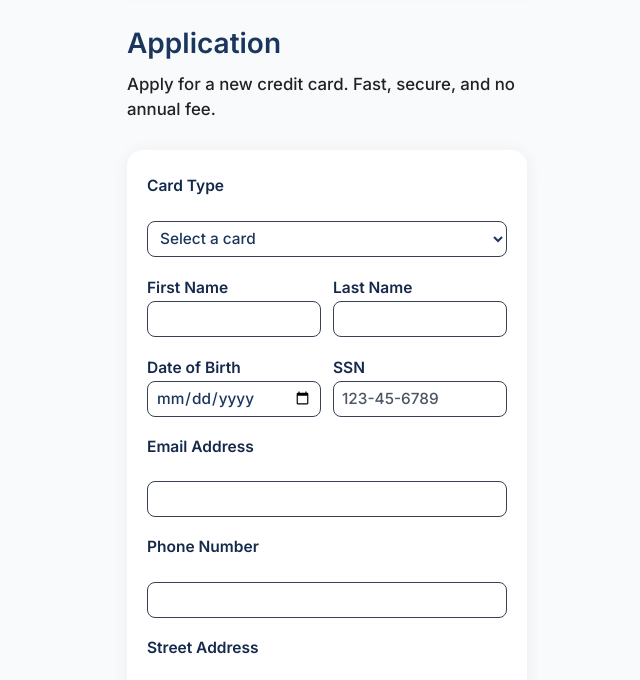
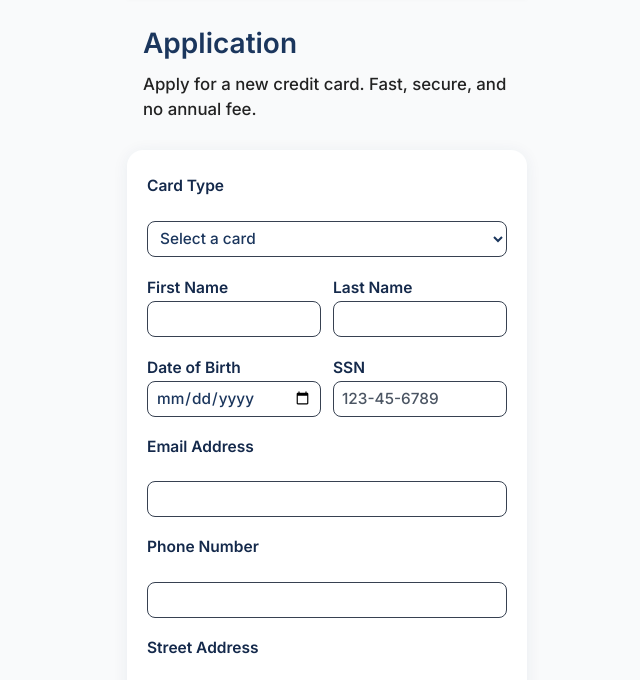
Before and after one commit to mrballistic/static-sites, a plain HTML site: page credit-card-signup.html in a window 1280 px wide. Shown: the part 83-763 px from the top of the page, without its empty margins (313-953 px from the left). Drawn offline with Linux system fonts and the light colour scheme.

Commit message:
Enhance styling of credit card application title and description; add margin for better spacing

```diff
--- a/credit-card-signup.html
+++ b/credit-card-signup.html
@@ -44,6 +44,8 @@
       font-size: 1.75rem;
       font-weight: 600;
       margin-bottom: 6px;
+      margin-left: 16px;
+      margin-right: 16px;
       color: #1B365D;
     }
     .credit-card-desc {
@@ -51,6 +53,8 @@
       font-size: 1.05rem;
       font-weight: 500;
       margin-bottom: 28px;
+      margin-left: 16px;
+      margin-right: 16px;
       line-height: 1.5;
     }
     .credit-card-form {
```
